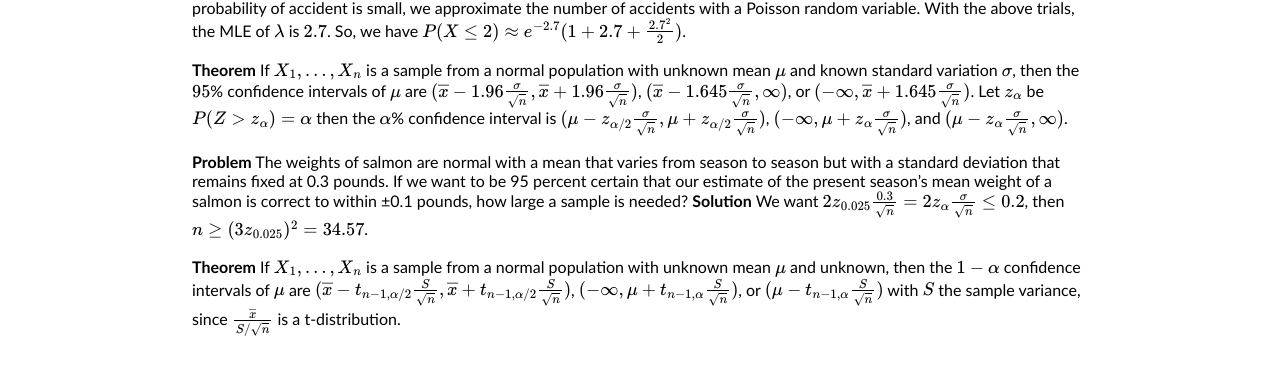
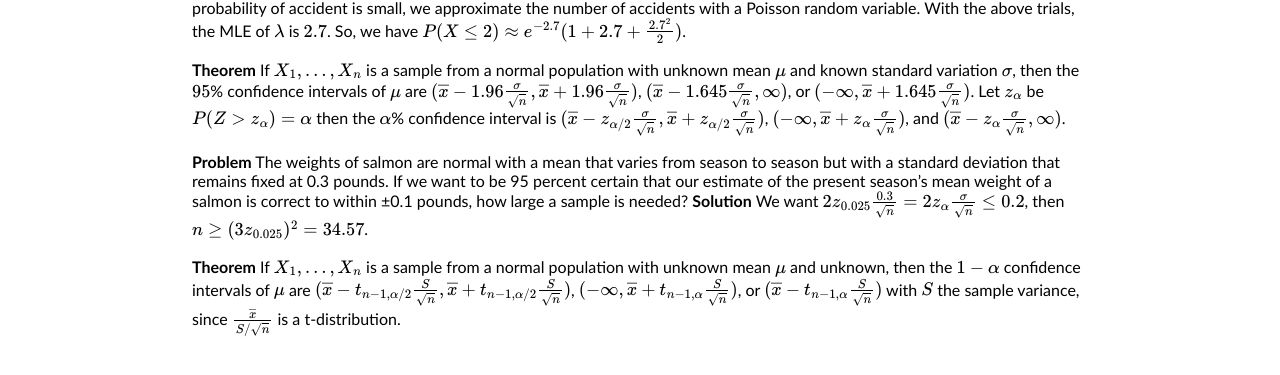
Before and after one commit to henryzhang11/questions-I-have, a Jekyll site: the page built from _posts/2023-08-20-probability-theory-review.md, in a window 1280 px wide and 900 px high, scrolled down 3867 px. Shown: the part 451-826 px from the top of the window. Built offline with Jekyll 4.4.1, drawn with Linux system fonts in a browser that asks for light colours; formulas are drawn with MathJax 3.

Commit message:
Update 2023-08-20-probability-theory-review.md

```diff
--- a/_posts/2023-08-20-probability-theory-review.md
+++ b/_posts/2023-08-20-probability-theory-review.md
@@ -108,9 +108,9 @@ title: "probability theory review"
 **Problem** The number of traffic accidents in Berkeley in 10 randomly chosen days is as follows: 4,0,6,5,2,1,2,0,4,3. Use these data to estimate the proportion of days that had 2 or fewer accidents.
 **Solution** Since the total number of drivers is large and the probability of accident is small, we approximate the number of accidents with a Poisson random variable. With the above trials, the MLE of $\lambda$ is $2.7$. So, we have $P(X\leq 2)\approx e^{-2.7}(1+2.7+\frac{2.7^2}{2})$.
 
-**Theorem** If $X_1,...,X_n$ is a sample from a normal population with unknown mean $\mu$ and known standard variation $\sigma$, then the $95$% confidence intervals of $\mu$ are $(\overline{x}-1.96\frac{\sigma}{\sqrt{n}},\overline{x}+1.96\frac{\sigma}{\sqrt{n}})$, $(\overline{x}-1.645\frac{\sigma}{\sqrt{n}},\infty)$, or $(-\infty,\overline{x}+1.645\frac{\sigma}{\sqrt{n}})$. Let $z_\alpha$ be $P(Z>z_\alpha)=\alpha$ then the $\alpha$% confidence interval is $(\mu-z_{\alpha/2}\frac{\sigma}{\sqrt{n}},\mu+z_{\alpha/2}\frac{\sigma}{\sqrt{n}})$, $(-\infty,\mu+z_\alpha\frac{\sigma}{\sqrt{n}})$, and $(\mu-z_\alpha\frac{\sigma}{\sqrt{n}},\infty)$.
+**Theorem** If $X_1,...,X_n$ is a sample from a normal population with unknown mean $\mu$ and known standard variation $\sigma$, then the $95$% confidence intervals of $\mu$ are $(\overline{x}-1.96\frac{\sigma}{\sqrt{n}},\overline{x}+1.96\frac{\sigma}{\sqrt{n}})$, $(\overline{x}-1.645\frac{\sigma}{\sqrt{n}},\infty)$, or $(-\infty,\overline{x}+1.645\frac{\sigma}{\sqrt{n}})$. Let $z_\alpha$ be $P(Z>z_\alpha)=\alpha$ then the $\alpha$% confidence interval is $(\overline{x}-z_{\alpha/2}\frac{\sigma}{\sqrt{n}},\overline{x}+z_{\alpha/2}\frac{\sigma}{\sqrt{n}})$, $(-\infty,\overline{x}+z_\alpha\frac{\sigma}{\sqrt{n}})$, and $(\overline{x}-z_\alpha\frac{\sigma}{\sqrt{n}},\infty)$.
 
 **Problem** The weights of salmon are normal with a mean that varies from season to season but with a standard deviation that remains fixed at 0.3 pounds. If we want to be 95 percent certain that our estimate of the present season’s mean weight of a salmon is correct to within ±0.1 pounds, how large a sample is needed?
 **Solution** We want $2z_{0.025}\frac{0.3}{\sqrt{n}}=2z_{\alpha}\frac{\sigma}{\sqrt{n}}\leq 0.2$, then $n\geq (3z_{0.025})^2=34.57$.
 
-**Theorem** If $X_1,...,X_n$ is a sample from a normal population with unknown mean $\mu$ and unknown, then the $1-\alpha$ confidence intervals of $\mu$ are $(\overline{x}-t_{n-1,\alpha/2}\frac{S}{\sqrt{n}},\overline{x}+t_{n-1,\alpha/2}\frac{S}{\sqrt{n}})$, $(-\infty,\mu+t_{n-1,\alpha}\frac{S}{\sqrt{n}})$, or $(\mu-t_{n-1,\alpha}\frac{S}{\sqrt{n}})$ with $S$ the sample variance, since $\frac{\overline{x}}{S/\sqrt{n}}$ is a t-distribution.
+**Theorem** If $X_1,...,X_n$ is a sample from a normal population with unknown mean $\mu$ and unknown, then the $1-\alpha$ confidence intervals of $\mu$ are $(\overline{x}-t_{n-1,\alpha/2}\frac{S}{\sqrt{n}},\overline{x}+t_{n-1,\alpha/2}\frac{S}{\sqrt{n}})$, $(-\infty,\overline{x}+t_{n-1,\alpha}\frac{S}{\sqrt{n}})$, or $(\overline{x}-t_{n-1,\alpha}\frac{S}{\sqrt{n}})$ with $S$ the sample variance, since $\frac{\overline{x}}{S/\sqrt{n}}$ is a t-distribution.
```
